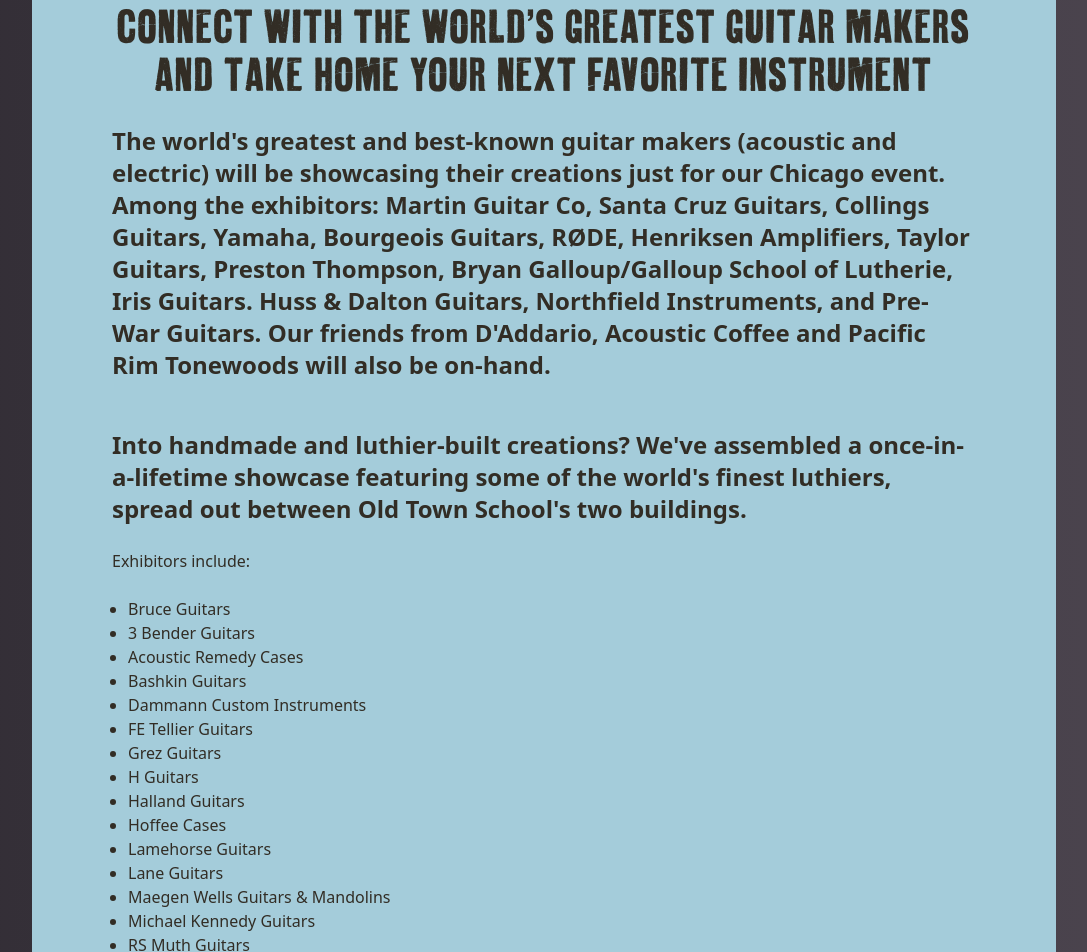
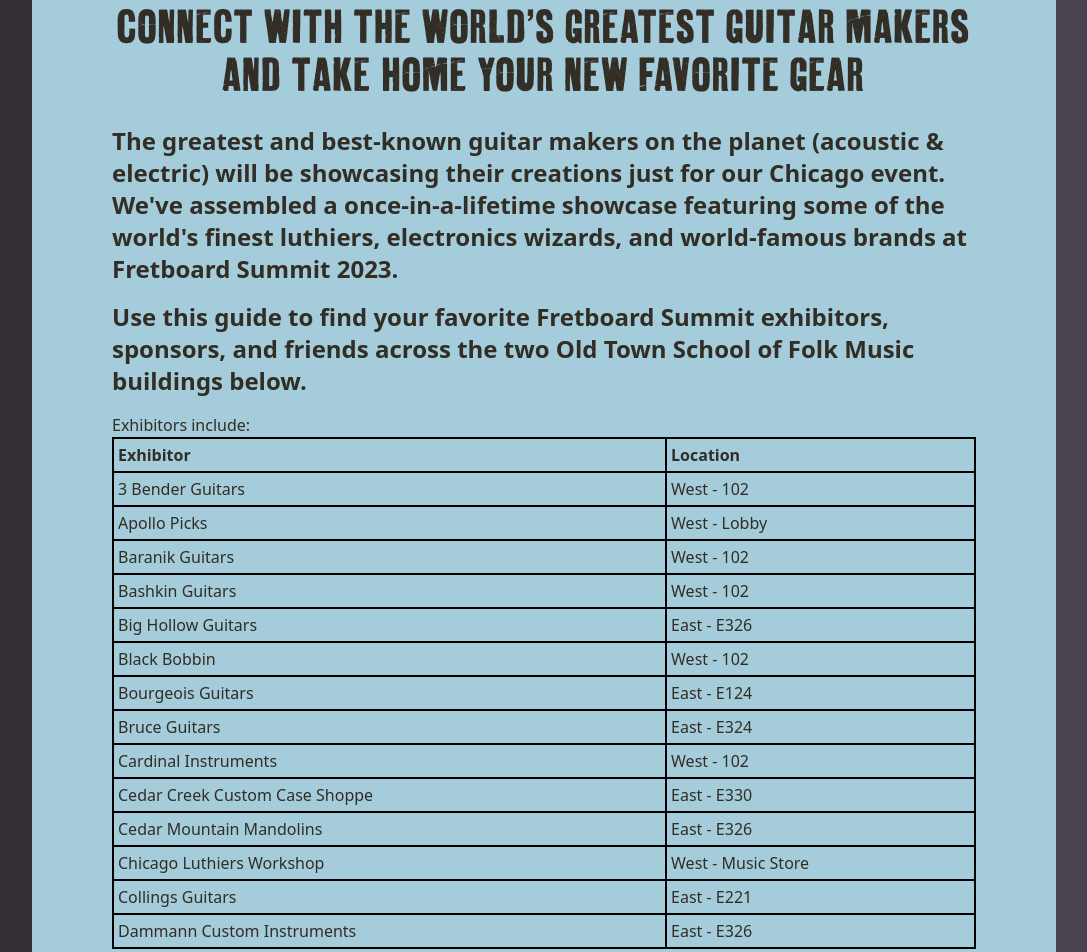
Before and after one commit to oldtownschool/fretboard-summit, a Next.js app: page /luthiers in a window 1280 px wide. Shown: the part 320-1272 px from the top of the page, without its empty margins (96-1183 px from the left). Built offline with nearby package versions, Linux system fonts and the light colour scheme.

Commit message:
changed Navbar from luthiers to exhibitors, removed sponsor blurb, revamped the intro text, and updating the exhibitor list to a more detailed table

```diff
--- a/app/components/Navbar.jsx
+++ b/app/components/Navbar.jsx
@@ -53,7 +53,7 @@ export const Navbar = () => {
             </Link>
             <Link href="/luthiers">
               <li className="mx-2 p-2 uppercase hover:bg-[#4DB3AC] hover:text-white">
-                Luthiers
+                Exhibitors
               </li>
             </Link>
             <Link href="/schedule">
@@ -126,7 +126,7 @@ export const Navbar = () => {
                 onClick={() => handleNav(!menuOpen)}
                 className="py-4 uppercase hover:bg-[#4DB3AC] hover:text-white"
               >
-                Luthiers
+                Exhibitors
               </li>
             </Link>
             <Link href="/schedule">
--- a/app/globals.css
+++ b/app/globals.css
@@ -93,3 +93,15 @@ body {
   border:none;
   min-height:539px;
 }
+
+th, td{
+  border: 2px solid black;
+  padding: 0.25em;
+}
+tr:hover {
+  background: antiquewhite;
+}
+thead>tr:hover {
+  background: #A4CCDA;
+  cursor:default;
+}
--- a/app/luthiers/page.js
+++ b/app/luthiers/page.js
@@ -11,24 +11,82 @@ export default function Luthiers() {
 
         <div className="my-10 w-full max-w-5xl sm:flex-col sm:flex p-4 sm:py-14 sm:px-20 bg-[#A4CCDA] text-[#322D25]">
           <h2 className="tracking-wider font-aurochs font-normal uppercase text-5xl text-center">
-            CONNECT WITH THE WORLD’S GREATEST GUITAR MAKERS AND TAKE HOME YOUR
-            NEXT FAVORITE INSTRUMENT
+          CONNECT WITH THE WORLD’S GREATEST GUITAR MAKERS AND TAKE HOME YOUR NEW FAVORITE GEAR
           </h2>
-          <p className="font-bold text-2xl my-6">
-          The world&apos;s greatest and best-known guitar makers 	&#40;acoustic and
-          electric&#41; will be showcasing their creations just for our Chicago
-          event. Among the exhibitors: Martin Guitar Co, Santa Cruz Guitars,
-          Collings Guitars, Yamaha, Bourgeois Guitars, RØDE, Henriksen
-          Amplifiers, Taylor Guitars, Preston Thompson, Bryan Galloup/Galloup
-          School of Lutherie, Iris Guitars. Huss & Dalton Guitars, Northfield
-          Instruments, and Pre-War Guitars. Our friends from D&apos;Addario, Acoustic
-          Coffee and Pacific Rim Tonewoods will also be on-hand.</p>
 
-          <p className="font-bold text-2xl my-6">Into handmade and luthier-built creations? We&apos;ve assembled a once-in-a-lifetime showcase featuring some of the world&apos;s finest luthiers, spread out between Old Town School&apos;s two buildings.
-          </p>
+          <p className="font-bold text-2xl mt-6">The greatest and best-known guitar makers on the planet (acoustic & electric) will be showcasing their creations just for our Chicago event. We&apos;ve assembled a once-in-a-lifetime showcase featuring some of the world&apos;s finest luthiers, electronics wizards, and world-famous brands at Fretboard Summit 2023.</p>
+
+          <p className="font-bold text-2xl my-4">Use this guide to find your favorite Fretboard Summit exhibitors, sponsors, and friends across the two Old Town School of Folk Music buildings below.</p>
 
           <h4>Exhibitors include:</h4>
-          <ul className="list-disc ml-4 mt-6">
+
+          <table class="table-auto">
+            <thead>
+              <tr>
+                <th class="text-left">Exhibitor</th>
+                <th class="text-left">Location</th>
+              </tr>
+            </thead>
+            <tbody>
+              <tr>
+                <td><Link href="https://www.3bender.com/">3 Bender Guitars</Link></td>
+                <td>West - 102</td>
+              </tr>
+              <tr>
+              <td><Link href="https://www.apollopicks.com/">Apollo Picks</Link></td>
+                <td>West - Lobby</td>
+              </tr>
+              <tr>
+              <td><Link href="https://www.baranikguitars.com/">Baranik Guitars</Link></td>
+                <td>West - 102</td>
+              </tr>
+              <tr>
+                <td><Link href="https://www.bashkinguitars.com/">Bashkin Guitars</Link></td>
+                <td>West - 102</td>
+              </tr>
+              <tr>
+                <td><Link href="https://bighollowguitars.com/">Big Hollow Guitars</Link></td>
+                <td>East - E326</td>
+              </tr>
+              <tr>
+                <td><Link href="https://blackbobbin.com/">Black Bobbin</Link></td>
+                <td>West - 102</td>
+              </tr>
+              <tr>
+                <td><Link href="https://bourgeoisguitars.com/">Bourgeois Guitars</Link></td>
+                <td>East - E124</td>
+              </tr>
+              <tr>
+                <td><Link href="https://bruceguitars.com">Bruce Guitars</Link></td>
+                <td>East - E324</td>
+              </tr>
+              <tr>
+                <td><Link href="https://cardinalinstruments.com/">Cardinal Instruments</Link></td>
+                <td>West - 102</td>
+              </tr>
+              <tr>
+                <td><Link href="https://cedarcreekcases.com/">Cedar Creek Custom Case Shoppe</Link></td>
+                <td>East - E330</td>
+              </tr>
+              <tr>
+                <td><Link href="https://cedarmtm.com">Cedar Mountain Mandolins</Link></td>
+                <td>East - E326</td>
+              </tr>
+              <tr>
+                <td><Link href="https://www.chicagoluthiers.com">Chicago Luthiers Workshop</Link></td>
+                <td>West - Music Store</td>
+              </tr>
+              <tr>
+                <td><Link href="https://www.collingsguitars.com/">Collings Guitars</Link></td>
+                <td>East - E221</td>
+              </tr>
+              <tr>
+                <td><Link href="https://dammanninstruments.com">Dammann Custom Instruments</Link></td>
+                <td>East - E326</td>
+              </tr>
+            </tbody>
+          </table>
+          {/* <ul className="list-disc ml-4 mt-6">
             <li>Bruce Guitars </li>
             <li>3 Bender Guitars</li>
             <li>Acoustic Remedy Cases</li>
@@ -82,22 +140,13 @@ export default function Luthiers() {
             <li>Hybrid Guitars</li>
             <li>ZVEX Effects</li>
             <li>Duneland Labs</li>
-          </ul>
+          </ul> */}
 
           <p className="text-xl my-6">Note: Most of the luthiers will have guitars available for purchase. Most of these brands are showcasing never-before-seen and new instruments, as well. Nearly all of them will have their head designers/builders present &#40;ie Bob Taylor himself will be attending for Taylor; Steve McCreary will be attending for Collings, etc&#41;. We will have quiet rooms and amp rooms available for demos.</p>
 
         </div>
 
-        <div className="my-10 w-full max-w-5xl sm:flex-col sm:flex p-4 sm:py-14 sm:px-20 bg-[#F0E5D1] text-[#322D25]">
-          {/* <div className="flex justify-center">
-            <Image
-              src="/JormaKaukonen.jpeg"
-              alt="Jorma Kaukonen"
-              className=""
-              width={600}
-              height={600}
-            />
-          </div> */}
+        {/* <div className="my-10 w-full max-w-5xl sm:flex-col sm:flex p-4 sm:py-14 sm:px-20 bg-[#F0E5D1] text-[#322D25]">
           <h2 className="tracking-wider font-aurochs font-normal uppercase text-5xl text-center my-6">
             Sponsor &amp; Partner Applications Now Available
           </h2>
@@ -117,7 +166,7 @@ export default function Luthiers() {
               Buy Tickets
             </button>
           </Link>
-        </div>
+        </div> */}
 
 
       </main>
--- a/app/schedule/page.js
+++ b/app/schedule/page.js
@@ -9,8 +9,9 @@ export default function Schedule() {
   return (
     <>
       {/* <link href="/slider.css" rel="stylesheet"></link> */}
-      <Script src="/jquery.js" as="script" strategy="beforeInteractive"></Script>
-      <Script src="/slickslider.js" ></Script>
+      {/* <Script src="/jquery.js" as="script" strategy="beforeInteractive"></Script>
+      <Script src="/slickslider.js" ></Script> */}
+
 
 
       <Navbar />
--- a/next.config.js
+++ b/next.config.js
@@ -1,12 +1,12 @@
 /** @type {import('next').NextConfig} */
 const nextConfig = {
-  // output: "export",
-  // basePath: "",
-  // images: {
-  //   domains: ["https://fretboardsummit.org/"],
-  //   formats: ["image/webp"],
-  //   unoptimized: true,
-  // },
+  output: "export",
+  basePath: "",
+  images: {
+    domains: ["https://fretboardsummit.org/"],
+    formats: ["image/webp"],
+    unoptimized: true,
+  },
 };
 
 module.exports = nextConfig;
--- a/package.json
+++ b/package.json
@@ -4,7 +4,7 @@
   "private": true,
   "scripts": {
     "dev": "next dev",
-    "build": "next build",
+    "build": "next build && next export",
     "start": "next start",
     "lint": "next lint"
   },
```
